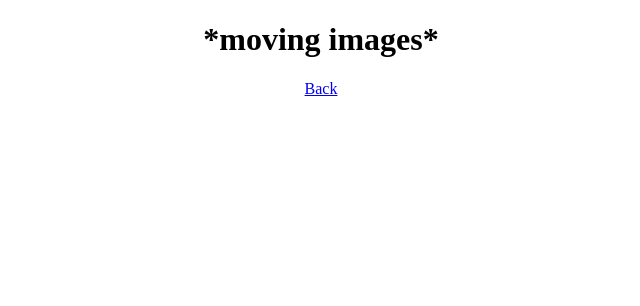
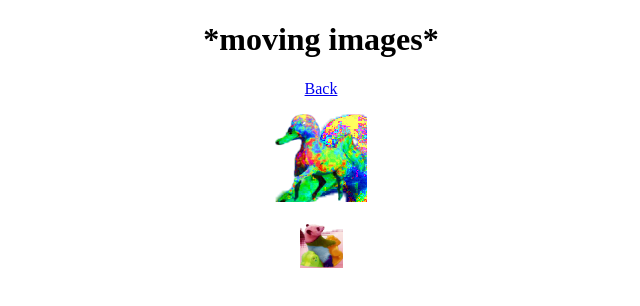
Before and after one commit to DEtheFree/Horse-Housing, a plain HTML site: page pagetwo.html in a window 1280 px wide. Shown: the whole page, without its empty margins (319-959 px from the left). Drawn offline with Linux system fonts and the light colour scheme.

Commit message:
push through

```diff
--- a/CSS/main.css
+++ b/CSS/main.css
@@ -37,3 +37,15 @@ body {
 	top: 52%;
 	left: 71%;
 }
+
+#duck {
+ width: 92px;
+ height: 88px;
+ background: url("/images/BurntDuckHorse.png") 0 0;
+}
+
+#panda {
+ width: 43px;
+ height: 44px;
+ background: url("/images/Pandaonhorse.png") -91px 0;
+}
--- a/pagetwo.html
+++ b/pagetwo.html
@@ -12,4 +12,7 @@
         <p><a href="index.html">Back</a></p>
     </body>
 
+    <img id="duck" src="/images/BurntDuckHorse.png" width="1" height="1"><br><br>
+    <img id="panda" src="/images/Pandaonhorse.png" width="1" height="1">
+
 </html>
```
